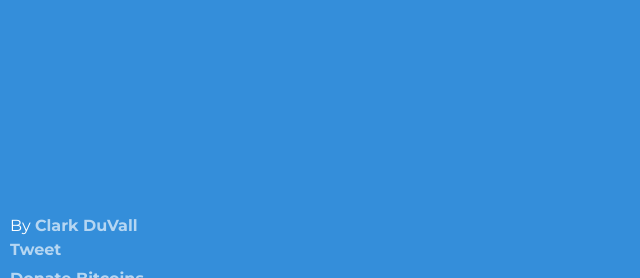
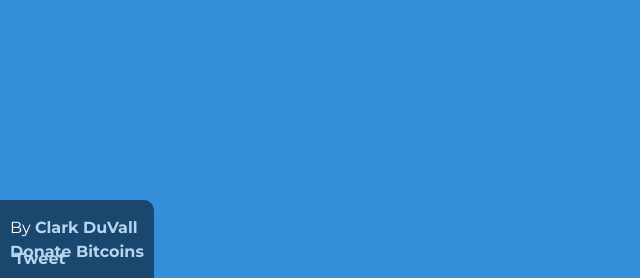
Before and after one commit to clarkduvall/coinbase-snapshot, a Flask app: page / in a window 1280 px wide. Shown: the part 522-800 px from the top of the page, without its empty margins (0-640 px from the left). Run offline with Flask 2, Linux system fonts and the light colour scheme; data that the repository does not hold is empty; some libraries are stand-ins or nearby versions.

Commit message:
Clean up social

```diff
--- a/static/css/style.css
+++ b/static/css/style.css
@@ -53,12 +53,19 @@ a {
   position: fixed;
   bottom: 0;
   left: 0;
-  margin: 10px; }
+  padding: 10px;
+  background: rgba(0, 0, 0, 0.5);
+  border-top-right-radius: 10px; }
   #social .item {
-    margin-top: 5px; }
+    margin-top: 8px; }
+    #social .item .inline {
+      display: inline-block; }
+  #social .fb {
+    position: relative;
+    bottom: 5px; }
   #social .cb {
     margin-bottom: -20px;
-    margin-top: 10px; }
+    margin-top: 5px; }
 
 @media (max-width: 768px) {
   h1 {
@@ -69,6 +76,8 @@ a {
 @media (max-width: 480px) {
   #dashboard {
     font-size: 20px; }
+    #dashboard .sub {
+      font-size: 20px; }
     #dashboard hr {
       width: 200px; }
     #dashboard h1 {
--- a/static/css/style.sass
+++ b/static/css/style.sass
@@ -71,14 +71,23 @@ a
   position: fixed
   bottom: 0
   left: 0
-  margin: 10px
+  padding: 10px
+  background: rgba(0, 0, 0, .5)
+  border-top-right-radius: 10px
 
   .item
-    margin-top: 5px
+    margin-top: 8px
+
+    .inline
+      display: inline-block
+
+  .fb
+    position: relative
+    bottom: 5px
 
   .cb
     margin-bottom: -20px
-    margin-top: 10px
+    margin-top: 5px
 
 @media (max-width: 768px)
   h1
@@ -91,6 +100,9 @@ a
   #dashboard
     font-size: 20px
 
+    .sub
+      font-size: 20px
+
     hr
       width: 200px
 
--- a/static/js/script.js
+++ b/static/js/script.js
@@ -55,6 +55,8 @@
   };
 
   Dashboard.prototype.update = function() {
+    clearTimeout(this.timeout);
+
     this.updateAnonymous();
     if (this.accessToken)
       this.updateAuthed();
@@ -223,6 +225,12 @@
 
   $(function() {
     var dashboard = new Dashboard(API_TOKEN);
+
+    $('.refresh').click(function(e) {
+      e.preventDefault();
+      dashboard.update();
+    });
+
     dashboard.update();
   });
 
--- a/templates/index.html
+++ b/templates/index.html
@@ -16,9 +16,13 @@
       <div class="sub">
         <a href="https://coinbase.com/oauth/authorize?response_type=code&client_id={{ client_id }}&redirect_uri={{ redirect_url }}&scope=balance+orders+transfers">Login</a> to see your balance, net profit, and orders
       </div>
+      {% else %}
+      <div class="sub">
+        Data refreshes every 20 seconds. <a href="#" class="refresh">Refresh now</a>
+      </div>
       {% endif %}
       <div class="sub error">
-        There was an error loading data. Please check your connection or <a href="https://coinbase.com/oauth/authorize?response_type=code&client_id={{ client_id }}&redirect_uri={{ redirect_url }}&scope=balance+orders+transfers">login</a> again.
+        There was an error loading data. Please refresh the page or <a href="https://coinbase.com/oauth/authorize?response_type=code&client_id={{ client_id }}&redirect_uri={{ redirect_url }}&scope=balance+orders+transfers">login</a> again.
       </div>
 
       <div>
@@ -68,14 +72,16 @@
       <div class="item">
         By <a href="http://clarkduvall.com" target="_blank">Clark DuVall</a><br>
       </div>
-      <div class="item">
-        <a href="https://twitter.com/share" class="twitter-share-button" data-via="theclarkatron" data-hashtags="coinbase">Tweet</a>
+      <div class="item cb">
+        <a class="coinbase-button" data-code="e9f93199866c83543f48a219e232256e" data-button-style="donation_small" href="https://coinbase.com/checkouts/e9f93199866c83543f48a219e232256e">Donate Bitcoins</a>
       </div>
       <div class="item">
-        <div class="fb-share-button" data-href="http://www.coinbasesnapshot.com" data-type="button_count"></div>
-      </div>
-      <div class="item cb">
-        <a class="coinbase-button" data-code="e9f93199866c83543f48a219e232256e" data-button-style="donation_small" href="https://coinbase.com/checkouts/e9f93199866c83543f48a219e232256e">Donate Bitcoins</a>
+        <div class="inline fb">
+          <div class="fb-share-button" data-href="http://www.coinbasesnapshot.com" data-type="button_count"></div>
+        </div>
+        <div class="inline">
+          <a href="https://twitter.com/share" class="twitter-share-button" data-via="theclarkatron" data-hashtags="coinbase">Tweet</a>
+        </div>
       </div>
     </div>
 
```
